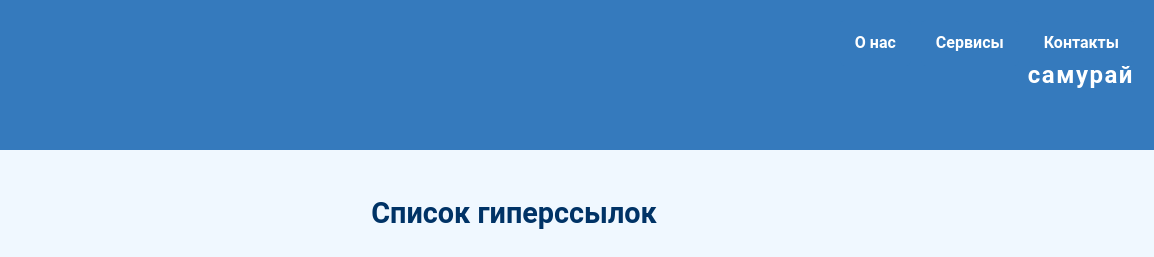
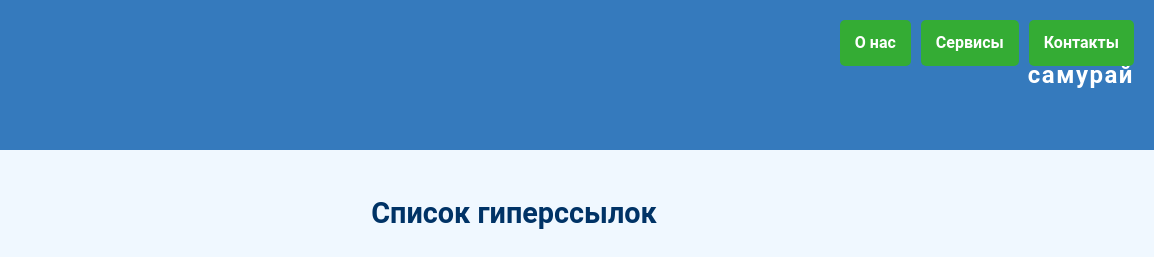
Before and after one commit to eitofujita/web3, a plain HTML site: page index.html in a window 1280 px wide. Shown: the top 257 px of the page, 126-1280 px from the left. Drawn offline with Linux system fonts and the light colour scheme.

Commit message:
Update styles.css

```diff
--- a/styles.css
+++ b/styles.css
@@ -6,7 +6,16 @@ body {
     margin: 0;
     padding: 0;
 }
+header, footer {
 
+    background-color: #357ABD;;
+    color: white;
+    padding: 20px;
+    box-sizing: border-box;
+}
+.samurai{
+    color: #c32d2d;
+}
 .logo img {
     width: 100px;
     height: 100px;
@@ -26,12 +35,12 @@ body {
     color: white;
     text-decoration: none;
     padding: 10px 15px;
-    background-color: #357ABD;
+    background-color:  #34ac34;
     border-radius: 5px;
 }
 
 .menu a:hover {
-    background-color: #2b5c91;
+    background-color: #249b38;
 }
 .container {
     width: 85%;
```
